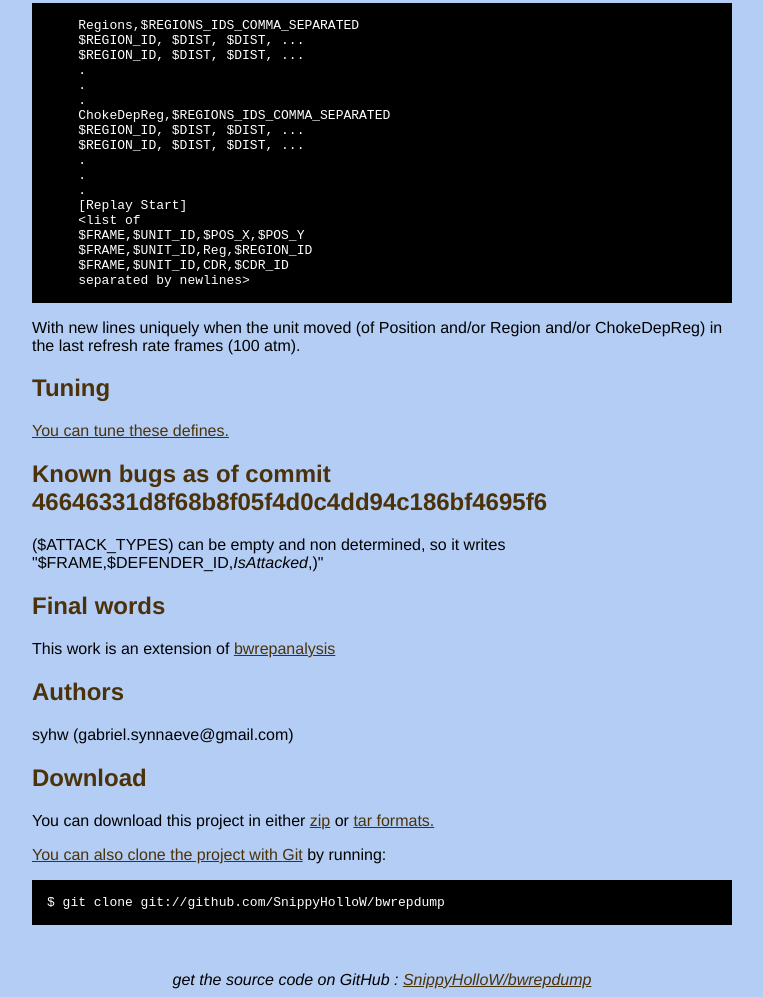
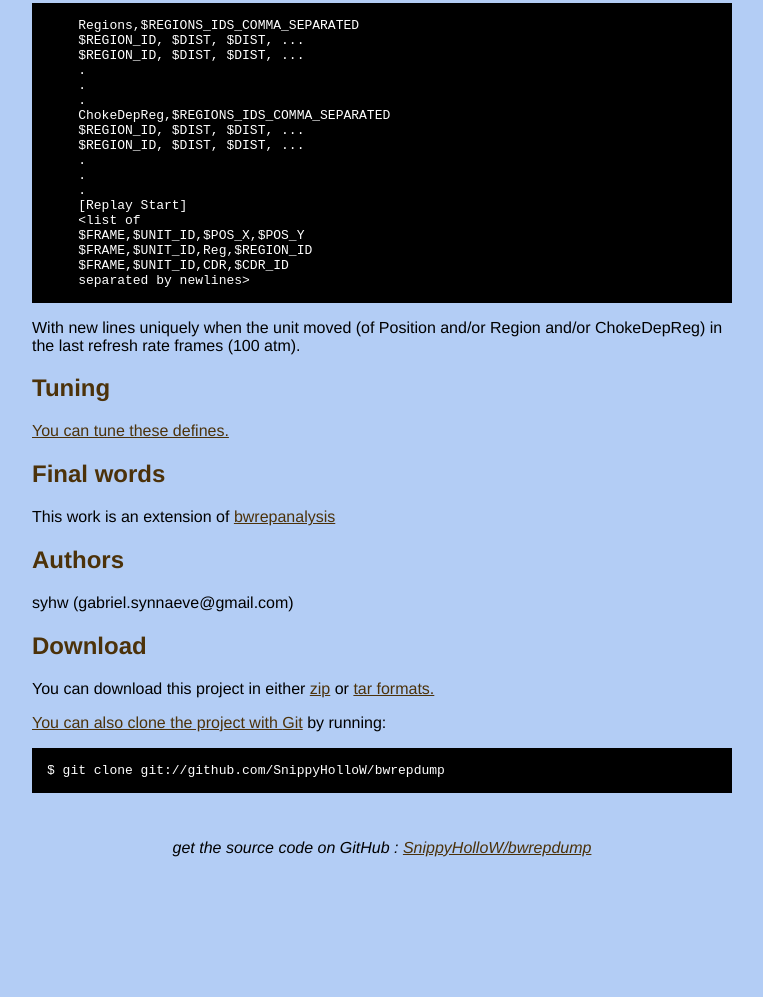
Before and after one commit to syhw/bwrepdump, a plain HTML site: page index.html in a window 1280 px wide. Shown: the part 1836-2833 px from the top of the page, without its empty margins (258-1021 px from the left). After the commit the page ends 2701 px from the top, so only its background shows below. Drawn offline with Linux system fonts and the light colour scheme.

Commit message:
corrected known bug

```diff
--- a/index.html
+++ b/index.html
@@ -160,10 +160,6 @@
 
             <p><a href="https://github.com/SnippyHolloW/bwrepdump/blob/master/BWRepDump.cpp#L7-14">You can tune these defines.</a></p>
 
-            <h2>Known bugs as of commit 46646331d8f68b8f05f4d0c4dd94c186bf4695f6</h2>
-
-            <p> ($ATTACK_TYPES) can be empty and non determined, so it writes "$FRAME,$DEFENDER_ID,<em>IsAttacked</em>,)" </p>
-
             <h2>Final words</h2>
 
             <p>This work is an extension of <a href="http://code.google.com/p/bwrepanalysis/">bwrepanalysis</a></p>
```
